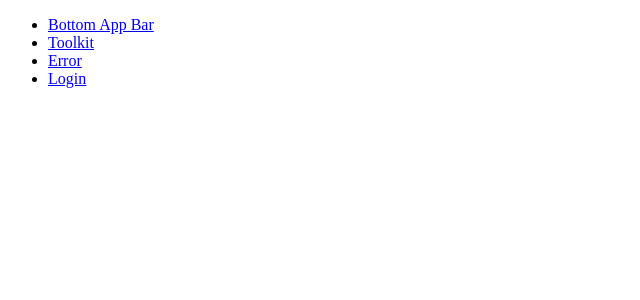
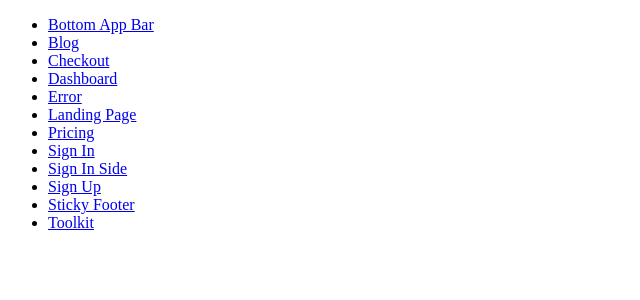
Before and after one commit to davidascholer/react-component-library, a React (Vite) app: page / in a window 1280 px wide. Shown: the top 300 px of the page, without its empty margins (0-640 px from the left). Built offline with nearby package versions, Linux system fonts and the light colour scheme.

Commit message:
new components linked to routes

```diff
--- a/src/Root.tsx
+++ b/src/Root.tsx
@@ -10,13 +10,37 @@ const Root: React.FC = () => {
           <Link to={endpoints.BOTTOM_APP_BAR}>Bottom App Bar</Link>
         </li>
         <li>
-          <Link to={endpoints.TOOLKIT}>Toolkit</Link>
+          <Link to={endpoints.BLOG}>Blog</Link>
+        </li>
+        <li>
+          <Link to={endpoints.CHECKOUT}>Checkout</Link>
+        </li>
+        <li>
+          <Link to={endpoints.DASHBOARD}>Dashboard</Link>
         </li>
         <li>
           <Link to={endpoints.ERROR}>Error</Link>
         </li>
         <li>
-          <Link to={endpoints.LOGIN}>Login</Link>
+          <Link to={endpoints.LANDING_PAGE}>Landing Page</Link>
+        </li>
+        <li>
+          <Link to={endpoints.PRICING}>Pricing</Link>
+        </li>
+        <li>
+          <Link to={endpoints.SIGN_IN}>Sign In</Link>
+        </li>
+        <li>
+          <Link to={endpoints.SIGN_IN_SIDE}>Sign In Side</Link>
+        </li>
+        <li>
+          <Link to={endpoints.SIGN_UP}>Sign Up</Link>
+        </li>
+        <li>
+          <Link to={endpoints.STICKY_FOOTER}>Sticky Footer</Link>
+        </li>
+        <li>
+          <Link to={endpoints.TOOLKIT}>Toolkit</Link>
         </li>
       </ul>
     </div>
--- a/src/utility/react-router/ReactRouter.tsx
+++ b/src/utility/react-router/ReactRouter.tsx
@@ -5,13 +5,21 @@ import ErrorPage from "./ErrorPage";
 import { ReactNode } from "react";
 import Root from "../../Root";
 import Counter from "../toolkit/Counter";
-import Login from "../../pages/login/Login";
+import Blog from "../../pages/blog/Blog";
+import SignIn from "../../pages/sign-in/SignIn";
+import SignInSide from "../../pages/sign-in-side/SignInSide";
+import SignUp from "../../pages/sign-up/SignUp";
+import StickyFooter from "../../components/sticky-footer/StickyFooter";
+import Checkout from "../../pages/checkout/Checkout";
+import Dashboard from "../../pages/dashboard/Dashboard";
+import LandingPage from "../../pages/landing-page/LandingPage";
+import Pricing from "../../pages/pricing/Pricing";
 
 const ReactRouter = ({ children }: { children?: ReactNode | null }) => {
   return (
     <BrowserRouter>
       <Routes>
-        <Route path={endpoints.ROOT} element={<Root />} />
+        <Route path={endpoints.BLOG} element={<Blog />} />
         <Route
           path={endpoints.BOTTOM_APP_BAR}
           element={
@@ -31,12 +39,20 @@ const ReactRouter = ({ children }: { children?: ReactNode | null }) => {
             />
           }
         />
-        <Route path={endpoints.TOOLKIT} element={<Counter />} />
         <Route
           path={endpoints.ERROR}
           element={<ErrorPage errorCode={404} errorMessage="Page Not Found" />}
         />
-        <Route path={endpoints.LOGIN} element={<Login />} />
+        <Route path={endpoints.CHECKOUT} element={<Checkout />} />
+        <Route path={endpoints.DASHBOARD} element={<Dashboard />} />
+        <Route path={endpoints.PRICING} element={<Pricing />} />
+        <Route path={endpoints.LANDING_PAGE} element={<LandingPage />} />
+        <Route path={endpoints.ROOT} element={<Root />} />
+        <Route path={endpoints.SIGN_IN} element={<SignIn />} />
+        <Route path={endpoints.SIGN_IN_SIDE} element={<SignInSide />} />
+        <Route path={endpoints.SIGN_UP} element={<SignUp />} />
+        <Route path={endpoints.STICKY_FOOTER} element={<StickyFooter />} />
+        <Route path={endpoints.TOOLKIT} element={<Counter />} />
       </Routes>
       {children}
     </BrowserRouter>
--- a/src/utility/react-router/endpoints.ts
+++ b/src/utility/react-router/endpoints.ts
@@ -1,15 +1,33 @@
-const ROOT: string = "/";
+const BLOG: string = "/blog";
 const BOTTOM_APP_BAR: string = "/components/app-bar";
-const TOOLKIT: string = "/utility/toolkit";
-const LOGIN: string = "/login";
+const CHECKOUT: string = "/checkout";
+const DASHBOARD: string = "/dashboard";
 const ERROR: string = "/error";
 const EXTERNAL = {};
+const LANDING_PAGE: string = "/landing-page";
+const LOGIN: string = "/login";
+const PRICING: string = "/pricing";
+const ROOT: string = "/";
+const SIGN_IN: string = "/sign-in";
+const SIGN_IN_SIDE: string = "/sign-in-side";
+const SIGN_UP: string = "/sign-up";
+const STICKY_FOOTER: string = "/sticky-footer";
+const TOOLKIT: string = "/utility/toolkit";
 
 export default {
-  ROOT,
+  BLOG,
   BOTTOM_APP_BAR,
+  CHECKOUT,
+  DASHBOARD,
   ERROR,
   EXTERNAL,
+  LANDING_PAGE,
   LOGIN,
+  PRICING,
+  ROOT,
+  SIGN_IN,
+  SIGN_IN_SIDE,
+  SIGN_UP,
+  STICKY_FOOTER,
   TOOLKIT,
 };
```
